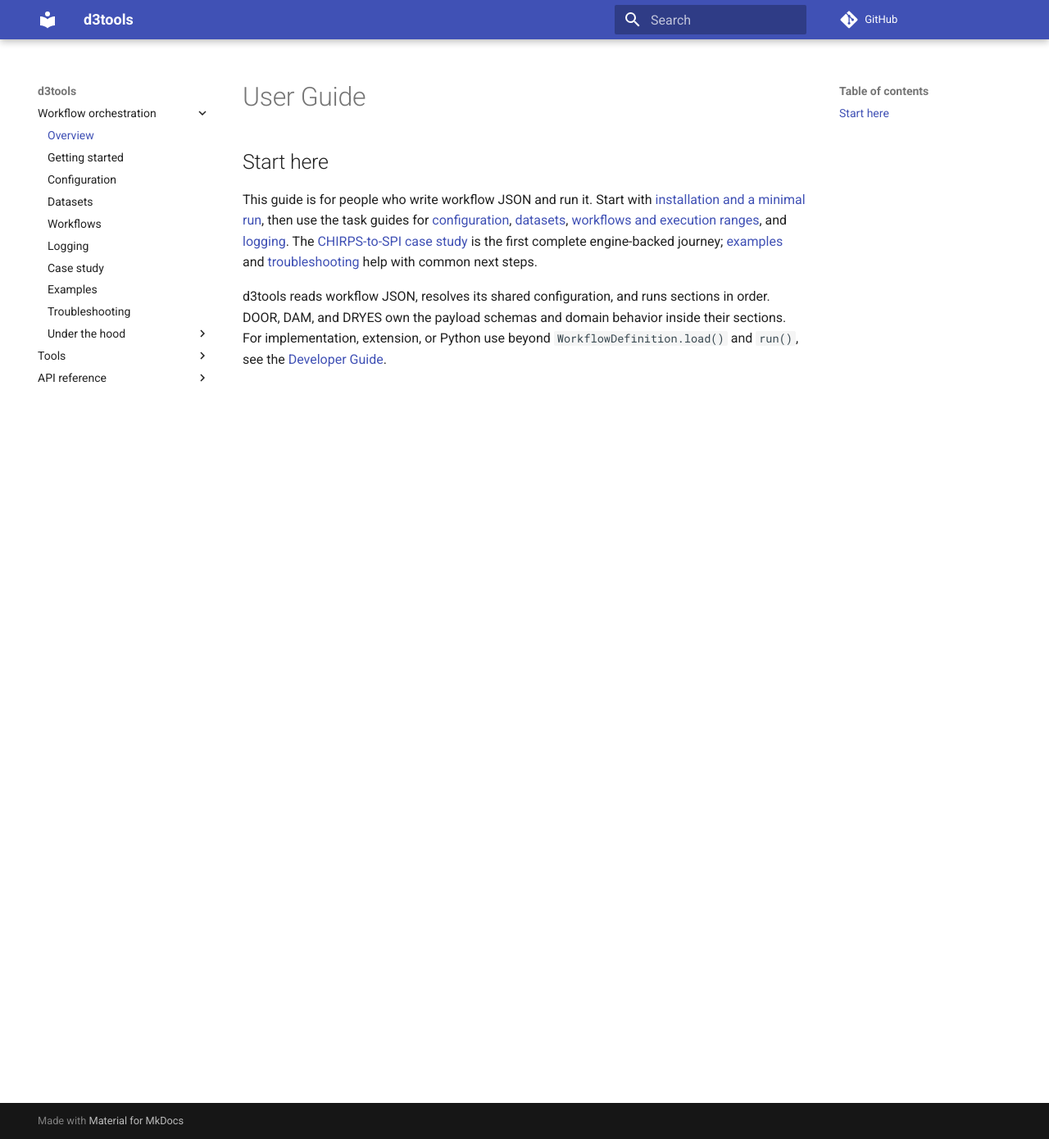
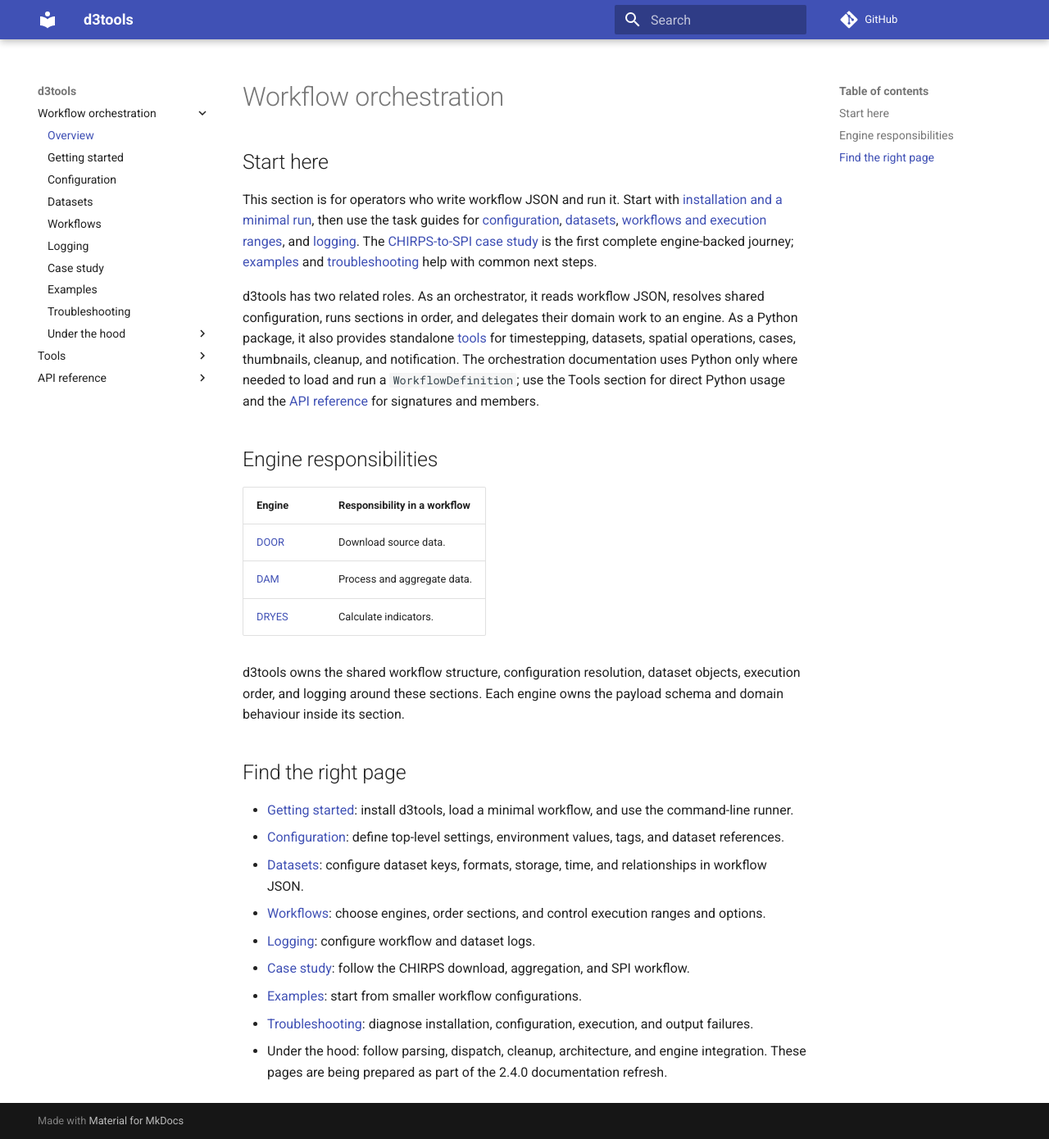
Before and after one commit to c-hydro/d3tools, an MkDocs documentation site: the page built from docs/workflow_orchestration/index.md, in a window 1280 px wide and 1390 px high. Shown: the whole window at 82% size. Built offline with MkDocs 1.6.1 and Material for MkDocs 9.7.7, drawn with Linux system fonts in a browser that asks for light colours; comment, search, counter and statistics services are not loaded.

Commit message:
add workflow and tools documentation overviews

```diff
--- a/docs/workflow_orchestration/index.md
+++ b/docs/workflow_orchestration/index.md
@@ -1,8 +1,8 @@
-# User Guide
+# Workflow orchestration
 
 ## Start here
 
-This guide is for people who write workflow JSON and run it. Start with
+This section is for operators who write workflow JSON and run it. Start with
 [installation and a minimal run](getting-started.md), then use the task guides
 for [configuration](configuration.md), [datasets](datasets.md),
 [workflows and execution ranges](workflows.md), and [logging](logging.md).
@@ -10,8 +10,43 @@ The [CHIRPS-to-SPI case study](case-study.md) is the first complete
 engine-backed journey; [examples](examples.md) and
 [troubleshooting](troubleshooting.md) help with common next steps.
 
-d3tools reads workflow JSON, resolves its shared configuration, and runs
-sections in order. DOOR, DAM, and DRYES own the payload schemas and domain
-behavior inside their sections. For implementation, extension, or Python use
-beyond `WorkflowDefinition.load()` and `run()`, see the
-[Developer Guide](../developer/index.md).
+d3tools has two related roles. As an orchestrator, it reads workflow JSON,
+resolves shared configuration, runs sections in order, and delegates their
+domain work to an engine. As a Python package, it also provides standalone
+[tools](../tools/index.md) for timestepping, datasets, spatial operations,
+cases, thumbnails, cleanup, and notification. The orchestration documentation
+uses Python only where needed to load and run a `WorkflowDefinition`; use the
+Tools section for direct Python usage and the [API reference](../reference/config.md)
+for signatures and members.
+
+## Engine responsibilities
+
+| Engine | Responsibility in a workflow |
+| --- | --- |
+| [DOOR](https://github.com/c-hydro/door) | Download source data. |
+| [DAM](https://github.com/c-hydro/dam) | Process and aggregate data. |
+| [DRYES](https://github.com/c-hydro/dryes) | Calculate indicators. |
+
+d3tools owns the shared workflow structure, configuration resolution, dataset
+objects, execution order, and logging around these sections. Each engine owns
+the payload schema and domain behaviour inside its section.
+
+## Find the right page
+
+- [Getting started](getting-started.md): install d3tools, load a minimal
+  workflow, and use the command-line runner.
+- [Configuration](configuration.md): define top-level settings, environment
+  values, tags, and dataset references.
+- [Datasets](datasets.md): configure dataset keys, formats, storage, time, and
+  relationships in workflow JSON.
+- [Workflows](workflows.md): choose engines, order sections, and control
+  execution ranges and options.
+- [Logging](logging.md): configure workflow and dataset logs.
+- [Case study](case-study.md): follow the CHIRPS download, aggregation, and SPI
+  workflow.
+- [Examples](examples.md): start from smaller workflow configurations.
+- [Troubleshooting](troubleshooting.md): diagnose installation, configuration,
+  execution, and output failures.
+- Under the hood: follow parsing, dispatch, cleanup, architecture, and engine
+  integration. These pages are being prepared as part of the 2.4.0
+  documentation refresh.
```
Also changed, not shown: docs/tools/index.md (added, +80 -0 lines).
